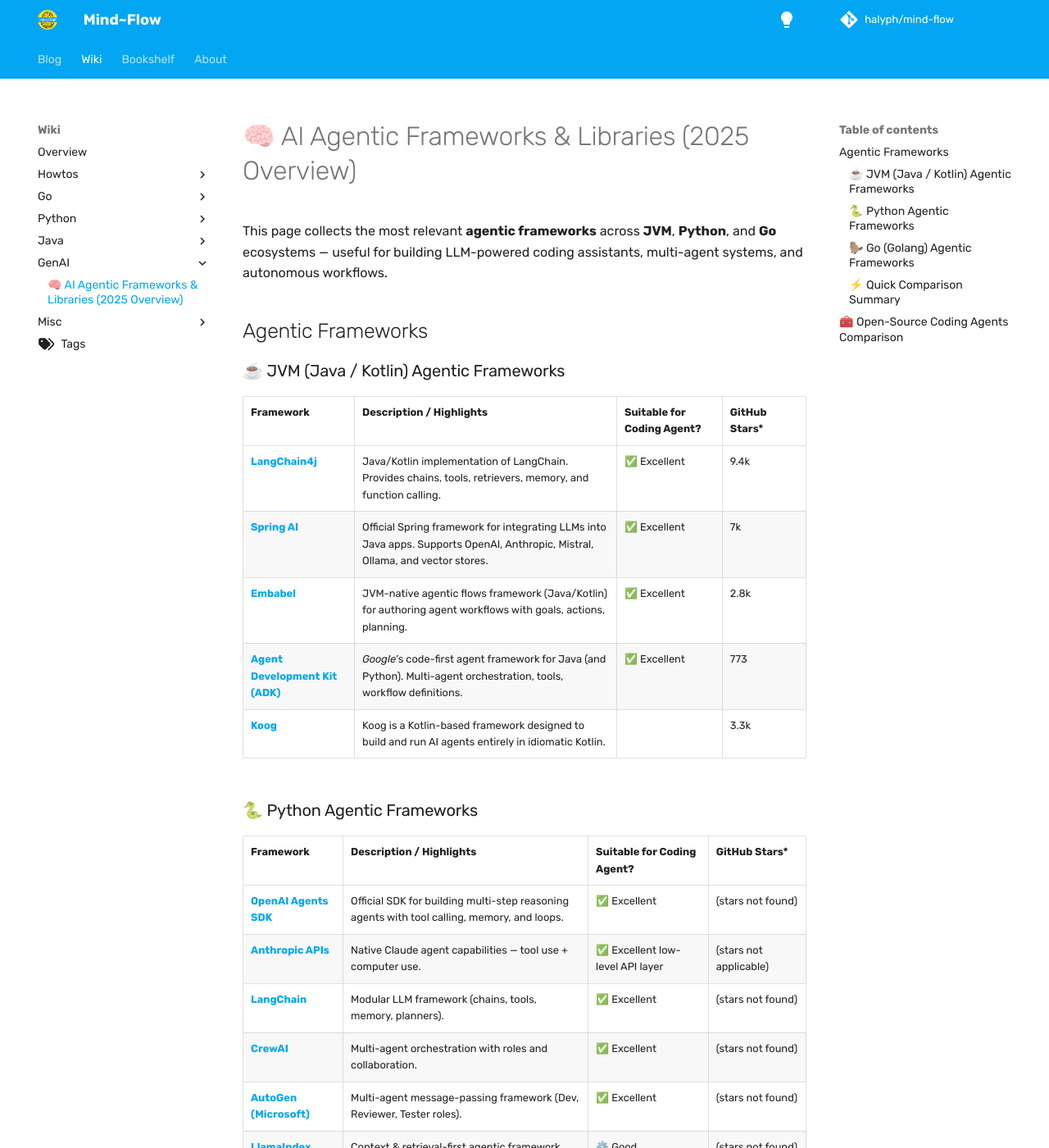
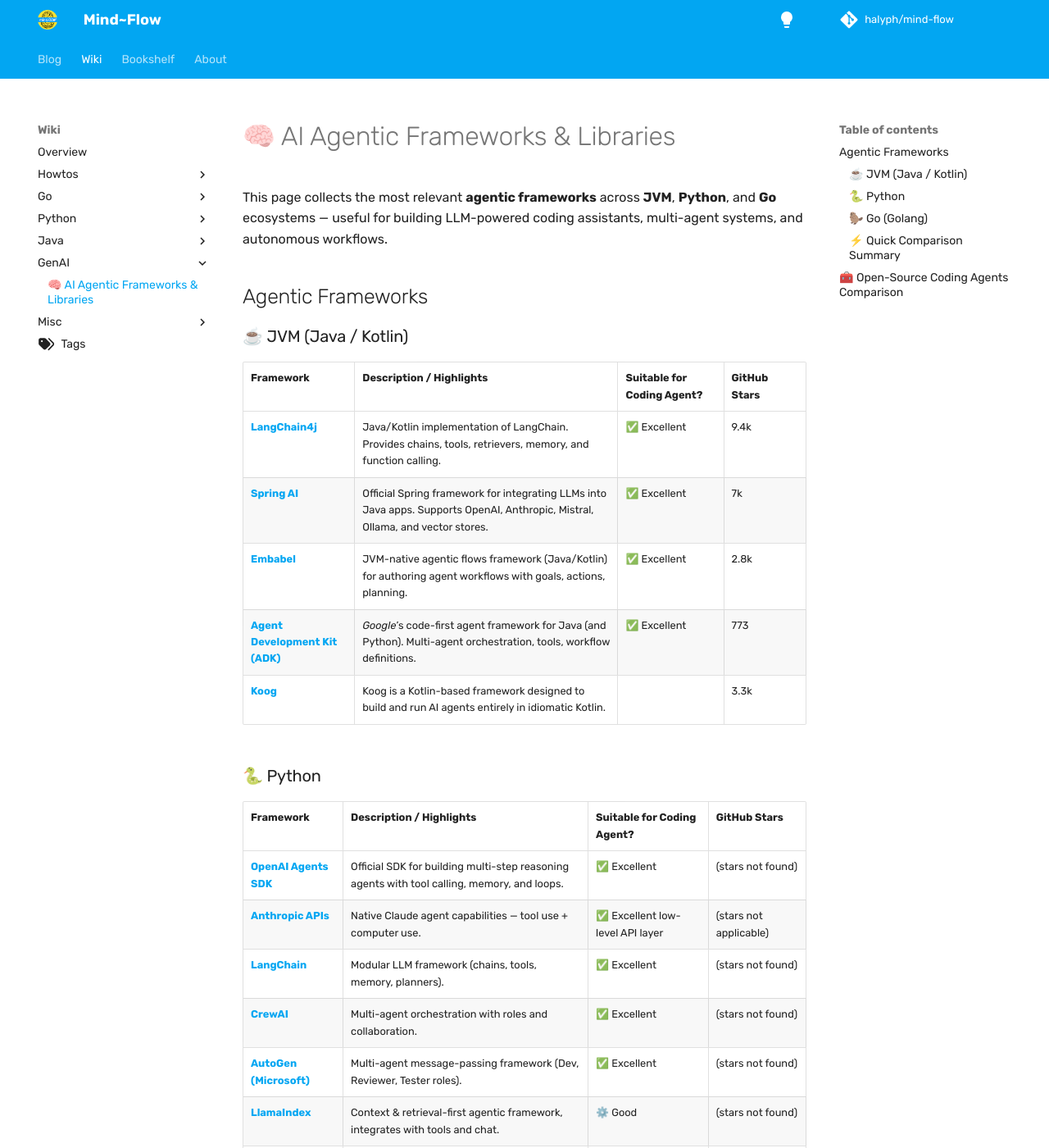
Before and after one commit to halyph/mind-flow, an MkDocs documentation site: the page built from docs/wiki/GenAI/agentic-frameworks-libs.md, in a window 1280 px wide and 1400 px high. Shown: the whole window at 82% size. Built offline with MkDocs 1.6.1 and Material for MkDocs 9.7.7, drawn with Linux system fonts in a browser that asks for light colours; some web fonts are replaced; comment, search, counter and statistics services are not loaded; some of the changed text lies outside the part shown.

Commit message:
upd agentic-frameworks-libs.md

```diff
--- a/docs/wiki/GenAI/agentic-frameworks-libs.md
+++ b/docs/wiki/GenAI/agentic-frameworks-libs.md
@@ -1,11 +1,12 @@
-# 🧠 AI Agentic Frameworks & Libraries (2025 Overview)
+# 🧠 AI Agentic Frameworks & Libraries
 
 This page collects the most relevant **agentic frameworks** across **JVM**, **Python**, and **Go** ecosystems — useful for building LLM-powered coding assistants, multi-agent systems, and autonomous workflows.
 
 ##  Agentic Frameworks
-### ☕ JVM (Java / Kotlin) Agentic Frameworks
 
-| Framework                                                             | Description / Highlights                                                                                                       | Suitable for Coding Agent? | GitHub Stars* |
+### ☕ JVM (Java / Kotlin)
+
+| Framework                                                             | Description / Highlights                                                                                                       | Suitable for Coding Agent? | GitHub Stars |
 | --------------------------------------------------------------------- | ------------------------------------------------------------------------------------------------------------------------------ | -------------------------- | ------------- |
 | **[LangChain4j](https://github.com/langchain4j/langchain4j)**         | Java/Kotlin implementation of LangChain. Provides chains, tools, retrievers, memory, and function calling.                     | ✅ Excellent                | 9.4k          |
 | **[Spring AI](https://github.com/spring-projects/spring-ai)**         | Official Spring framework for integrating LLMs into Java apps. Supports OpenAI, Anthropic, Mistral, Ollama, and vector stores. | ✅ Excellent                | 7k            |
@@ -13,9 +14,9 @@ This page collects the most relevant **agentic frameworks** across **JVM**, **Py
 | **[Agent Development Kit (ADK)](https://github.com/google/adk-java)** | *Google*’s code-first agent framework for Java (and Python). Multi-agent orchestration, tools, workflow definitions.           | ✅ Excellent                | 773           |
 | **[Koog](https://github.com/JetBrains/koog)**                         | Koog is a Kotlin-based framework designed to build and run AI agents entirely in idiomatic Kotlin.                             |                            | 3.3k          |
 
-### 🐍 Python Agentic Frameworks
+### 🐍 Python
 
-| Framework                                                               | Description / Highlights                                                                    | Suitable for Coding Agent?      | GitHub Stars*          |
+| Framework                                                               | Description / Highlights                                                                    | Suitable for Coding Agent?      | GitHub Stars          |
 | ----------------------------------------------------------------------- | ------------------------------------------------------------------------------------------- | ------------------------------- | ---------------------- |
 | **[OpenAI Agents SDK](https://github.com/openai/openai-agents-python)** | Official SDK for building multi-step reasoning agents with tool calling, memory, and loops. | ✅ Excellent                     | (stars not found)      |
 | **[Anthropic APIs](https://docs.anthropic.com/)**                       | Native Claude agent capabilities — tool use + computer use.                                 | ✅ Excellent low-level API layer | (stars not applicable) |
@@ -25,9 +26,9 @@ This page collects the most relevant **agentic frameworks** across **JVM**, **Py
 | **[LlamaIndex](https://gpt-index.readthedocs.io/)**                     | Context & retrieval-first agentic framework, integrates with tools and chat.                | ⚙️ Good                         | (stars not found)      |
 | **[Aider](https://github.com/Aider-AI/aider)**                          | CLI coding agent editing repos using GPT/Claude + git diffs.                                | ✅ Excellent                     | (stars not found)      |
 
-### 🦫 Go (Golang) Agentic Frameworks
+### 🦫 Go (Golang)
 
-| Framework / Project                                             | Description / Highlights                                                                                      | Suitable for Coding Agent? | GitHub Stars*     |
+| Framework / Project                                             | Description / Highlights                                                                                      | Suitable for Coding Agent? | GitHub Stars    |
 | --------------------------------------------------------------- | ------------------------------------------------------------------------------------------------------------- | -------------------------- | ----------------- |
 | **[Agent SDK Go](https://github.com/Ingenimax/agent-sdk-go)**   | Full-featured Go SDK for agents: multi-LLM (OpenAI, Anthropic, Gemini), tool integration, structured outputs. | ✅ Excellent                | ~278              |
 | **[Plandex](https://github.com/plandex-ai/plandex)**            | Go-based **coding agent** for large codebases; supports diffs, sandboxed edits, and multiple model backends.  | ✅ Excellent                | (stars not found) |
```
Also changed, not shown: other parts of docs/wiki/GenAI/agentic-frameworks-libs.md (+0 -1 lines).
